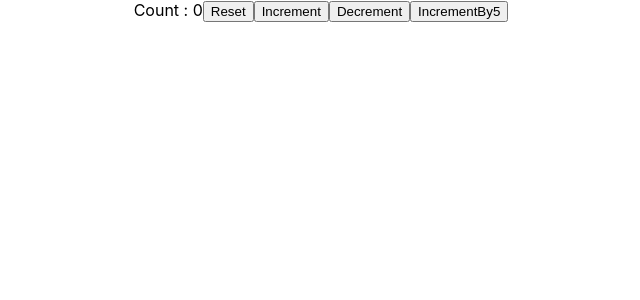
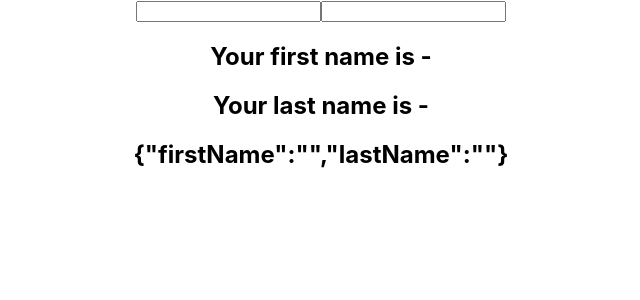
Before and after one commit to govindev/react-hooks, a React (Create React App) app: page / in a window 1280 px wide. Shown: the top 300 px of the page, without its empty margins (319-959 px from the left). Built offline with nearby package versions, Linux system fonts and the light colour scheme.

Commit message:
useState with object

```diff
--- a/src/App.js
+++ b/src/App.js
@@ -2,12 +2,14 @@
 import './App.css';
 import HookCounter from './components/HookCounter';
 import HookCounter2 from './components/HookCounter2';
+import HookCounter3 from './components/HookCounter3';
 
 function App() {
   return (
     <div className="App">
       {/* <HookCounter/> */}
-      <HookCounter2/>
+      {/* <HookCounter2/> */}
+      <HookCounter3/>
     </div>
   );
 }
--- /dev/null
+++ b/src/components/HookCounter3.js
@@ -0,0 +1,24 @@
+import React, { useState } from "react";
+
+function HookCounter3() {
+  const [name, setName] = useState({ firstName: "", lastName: "" });
+  return (
+    <form>
+      <input
+        type="text"
+        value={name.firstName}
+        onChange={(e) => setName({ ...name, firstName: e.target.value })}
+      />
+      <input
+        type="text"
+        value={name.lastName}
+        onChange={(e) => setName({ ...name, lastName: e.target.value })}
+      />
+      <h2>Your first name is - {name.firstName}</h2>
+      <h2>Your last name is - {name.lastName}</h2>
+      <h2>{JSON.stringify(name)}</h2>
+    </form>
+  );
+}
+
+export default HookCounter3;
```
